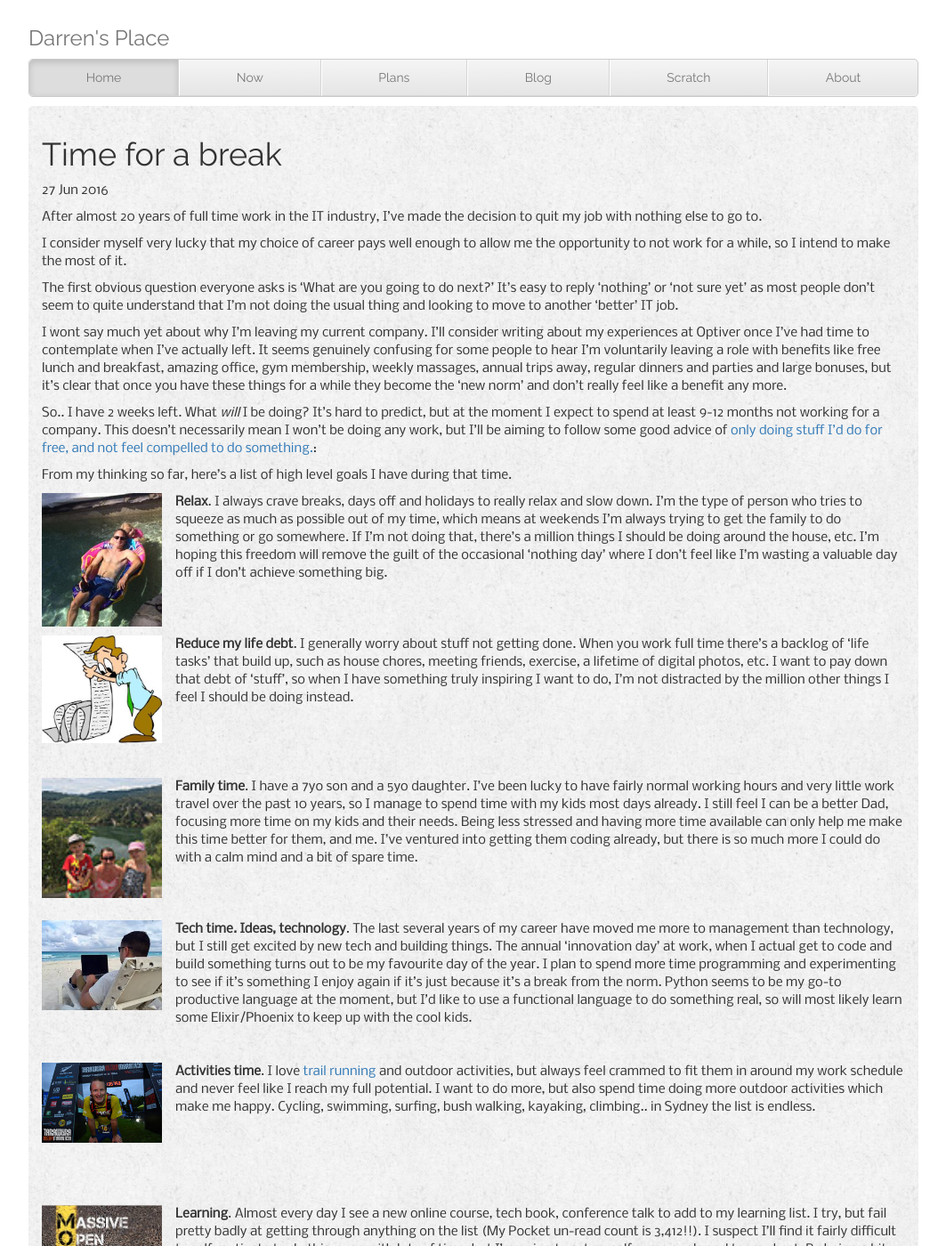
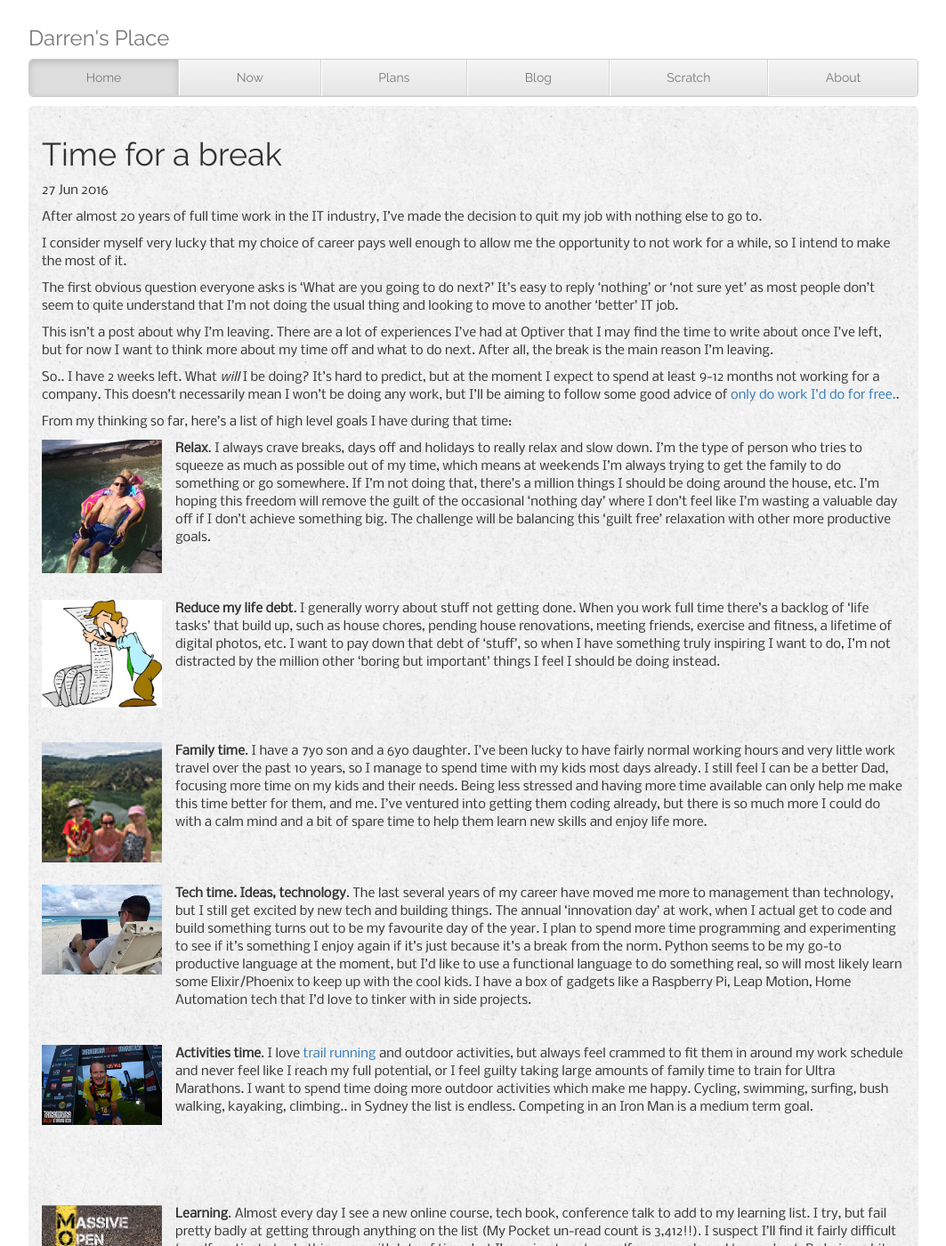
Before and after one commit to DCotterill/DCotterill.github.io, a Jekyll site: the page built from _posts/2016-06-01-Blog-First-Post-Career-Break.md, in a window 1280 px wide and 1400 px high. Shown: the whole window at 89% size, without its empty margins (108-1171 px from the left). Built offline with Jekyll 4.4.1, drawn with Linux system fonts in a browser that asks for light colours; nearby versions of some CDN libraries; some web fonts are replaced; some of the changed text lies outside the part shown.

Commit message:
Update blog post content

```diff
--- a/_posts/2016-06-01-Blog-First-Post-Career-Break.md
+++ b/_posts/2016-06-01-Blog-First-Post-Career-Break.md
@@ -13,31 +13,31 @@ I consider myself very lucky that my choice of career pays well enough to allow
 
 The first obvious question everyone asks is 'What are you going to do next?' It's easy to reply 'nothing' or 'not sure yet' as most people don't seem to quite understand that I'm not doing the usual thing and looking to move to another 'better' IT job.
 
-I wont say much yet about why I'm leaving my current company. I'll consider writing about my experiences at Optiver once I've had time to contemplate when I've actually left. It seems genuinely confusing for some people to hear I'm voluntarily leaving a role with benefits like free lunch and breakfast, amazing office, gym membership, weekly massages, annual trips away, regular dinners and parties and large bonuses, but it's clear that once you have these things for a while they become the 'new norm' and don't really feel like a benefit any more.
+This isn't a post about why I'm leaving. There are a lot of experiences I've had at Optiver that I may find the time to write about once I've left, but for now I want to think more about my time off and what to do next. After all, the break is the main reason I'm leaving.
 
-So.. I have 2 weeks left. What *will* I be doing? It's hard to predict, but at the moment I expect to spend at least 9-12 months not working for a company. This doesn't necessarily mean I won't be doing any work, but I'll be aiming to follow some good advice of [only doing stuff I'd do for free, and not feel compelled to do something.](http://www.mrmoneymustache.com/2015/04/15/great-news-early-retirement-doesnt-mean-youll-stop-working):
+So.. I have 2 weeks left. What *will* I be doing? It's hard to predict, but at the moment I expect to spend at least 9-12 months not working for a company. This doesn't necessarily mean I won't be doing any work, but I'll be aiming to follow some good advice of [only do work I'd do for free.](http://www.mrmoneymustache.com/2015/04/15/great-news-early-retirement-doesnt-mean-youll-stop-working).
 
-From my thinking so far, here's a list of high level goals I have during that time.
+From my thinking so far, here's a list of high level goals I have during that time:
 
 <div style="height:150px;  width:150px; overflow:hidden; align:left; float:left">
-<img src="{{site.baseurl}}/img/relax.jpg" width="150px" align="left" style="PADDING-RIGHT: 15px;"/></div>**Relax**. I always crave breaks, days off and holidays to really relax and slow down. I'm the type of person who tries to squeeze as much as possible out of my time, which means at weekends I'm always trying to get the family to do something or go somewhere. If I'm not doing that, there's a million things I should be doing around the house, etc. I'm hoping this freedom will remove the guilt of the occasional 'nothing day' where I don't feel like I'm wasting a valuable day off if I don't achieve something big.
+<img src="{{site.baseurl}}/img/relax.jpg" width="150px" align="left" style="PADDING-RIGHT: 15px;"/></div>**Relax**. I always crave breaks, days off and holidays to really relax and slow down. I'm the type of person who tries to squeeze as much as possible out of my time, which means at weekends I'm always trying to get the family to do something or go somewhere. If I'm not doing that, there's a million things I should be doing around the house, etc. I'm hoping this freedom will remove the guilt of the occasional 'nothing day' where I don't feel like I'm wasting a valuable day off if I don't achieve something big. The challenge will be balancing this 'guilt free' relaxation with other more productive goals.
 
 <br/><br/>
 <div style="height:150px;  width:150px; overflow:hidden; align:left; float:left">
-<img src="{{site.baseurl}}/img/to-do-list.jpg" width="150px" align="left" style="PADDING-RIGHT: 15px;"/></div>**Reduce my life debt**. I generally worry about stuff not getting done. When you work full time there's a backlog of 'life tasks' that build up, such as house chores, meeting friends, exercise, a lifetime of digital photos, etc. I want to pay down that debt of 'stuff', so when I have something truly inspiring I want to do, I'm not distracted by the million other things I feel I should be doing instead.
+<img src="{{site.baseurl}}/img/to-do-list.jpg" width="150px" align="left" style="PADDING-RIGHT: 15px;"/></div>**Reduce my life debt**. I generally worry about stuff not getting done. When you work full time there's a backlog of 'life tasks' that build up, such as house chores, pending house renovations, meeting friends, exercise and fitness, a lifetime of digital photos, etc. I want to pay down that debt of 'stuff', so when I have something truly inspiring I want to do, I'm not distracted by the million other 'boring but important' things I feel I should be doing instead.
 
 <br/><br/><br/>
 <div style="height:150px;  width:150px; overflow:hidden; align:left; float:left">
 <img src="{{site.baseurl}}/img/family-time.jpg" width="150px" align="left" style="PADDING-RIGHT: 15px;"/></div>**Family time**.
-I have a 7yo son and a 5yo daughter. I've been lucky to have fairly normal working hours and very little work travel over the past 10 years, so I manage to spend time with my kids most days already. I still feel I can be a better Dad, focusing more time on my kids and their needs. Being less stressed and having more time available can only help me make this time better for them, and me. I've ventured into getting them coding already, but there is so much more I could do with a calm mind and a bit of spare time.
+I have a 7yo son and a 6yo daughter. I've been lucky to have fairly normal working hours and very little work travel over the past 10 years, so I manage to spend time with my kids most days already. I still feel I can be a better Dad, focusing more time on my kids and their needs. Being less stressed and having more time available can only help me make this time better for them, and me. I've ventured into getting them coding already, but there is so much more I could do with a calm mind and a bit of spare time to help them learn new skills and enjoy life more.
 
 <br/><br/>
 <div style="height:150px;  width:150px; overflow:hidden; align:left; float:left">
-<img src="{{site.baseurl}}/img/coding-beach.jpg" width="150px" align="left" style="PADDING-RIGHT: 15px;"/></div>**Tech time. Ideas, technology**. The last several years of my career have moved me more to management than technology, but I still get excited by new tech and building things. The annual 'innovation day' at work, when I actual get to code and build something turns out to be my favourite day of the year. I plan to spend more time programming and experimenting to see if it's something I enjoy again if it's just because it's a break from the norm. Python seems to be my go-to productive language at the moment, but I'd like to use a functional language to do something real, so will most likely learn some Elixir/Phoenix to keep up with the cool kids.
+<img src="{{site.baseurl}}/img/coding-beach.jpg" width="150px" align="left" style="PADDING-RIGHT: 15px;"/></div>**Tech time. Ideas, technology**. The last several years of my career have moved me more to management than technology, but I still get excited by new tech and building things. The annual 'innovation day' at work, when I actual get to code and build something turns out to be my favourite day of the year. I plan to spend more time programming and experimenting to see if it's something I enjoy again if it's just because it's a break from the norm. Python seems to be my go-to productive language at the moment, but I'd like to use a functional language to do something real, so will most likely learn some Elixir/Phoenix to keep up with the cool kids. I have a box of gadgets like a Raspberry Pi, Leap Motion, Home Automation tech that I'd love to tinker with in side projects.
 
 <br/>
 <div style="height:150px;  width:150px; overflow:hidden; align:left; float:left">
-<img src="{{site.baseurl}}/img/running.jpg" width="150px" align="left" style="PADDING-RIGHT: 15px;"/></div>**Activities time**. I love [trail running](/posts/elevation-marathon-challenge-strava-burndown) and outdoor activities, but always feel crammed to fit them in around my work schedule and never feel like I reach my full potential. I want to do more, but also spend time doing more outdoor activities which make me happy. Cycling, swimming, surfing, bush walking, kayaking, climbing.. in Sydney the list is endless.
+<img src="{{site.baseurl}}/img/running.jpg" width="150px" align="left" style="PADDING-RIGHT: 15px;"/></div>**Activities time**. I love [trail running](/posts/elevation-marathon-challenge-strava-burndown) and outdoor activities, but always feel crammed to fit them in around my work schedule and never feel like I reach my full potential, or I feel guilty taking large amounts of family time to train for Ultra Marathons. I want to spend time doing more outdoor activities which make me happy. Cycling, swimming, surfing, bush walking, kayaking, climbing.. in Sydney the list is endless. Competing in an Iron Man is a medium term goal.
 
 <br/><br/><br/><br/>
 <div style="height:150px;  width:150px; overflow:hidden; align:left; float:left">
@@ -52,15 +52,13 @@ I've always thought about blogging and publishing my ideas and experiences, but
 <br/><br/><br/><br/>
 <div style="height:150px;  width:150px; overflow:hidden; align:left; float:left">
 <img src="{{site.baseurl}}/img/manage-money.jpg" width="150px" align="left" style="PADDING-RIGHT: 15px;"/></div>**Money Management**. Create freedom and passive income streams
-I'm very lucky I can afford the time to not work. At the moment, I expect this to be a temporary situation as [my wife's recruitment business](http://www.2degreesrecruitment.com.au/) <link> keeps us financially secure. Even after 12 months though, I want to be in a position where I don't have to work unless I want to, so I need to spend some time doing some budgeting to work out what we can cut back on that won't affect our lifestyle too much, and whether I can improve my passive income streams from current investments. I've always been fairly frugal; I don't like fancy restaurants, expensive clothes, or even expensive holidays, but I'm sure there's still a lot of waste in our outgoings. This will give me a much clearer picture of long term financial goals and how to achieve them.
+I'm very lucky I can afford the time to not work. At the moment, I expect this to be a temporary situation as [my wife's recruitment business](http://www.2degreesrecruitment.com.au/) <link> keeps us financially secure. Even after 12 months though, I want to be in a position where I don't have to work unless I want to, so I need to spend some time doing some budgeting to work out what we can cut back on that won't affect our lifestyle much, and whether I can improve my passive income streams from current investments. I've always been fairly frugal; I don't like fancy restaurants, expensive clothes, or even expensive holidays, but I'm sure there's still a lot of waste in our outgoings. This will give me a much clearer picture of long term financial goals and how to achieve them.
 
-The second thing people say to me after I announce my plans is 'You'll get bored in a few months and be looking for a new job'. The more I think about it, I don't think that will happen any time soon.
-
-During my time off, I'm hoping to keep an up-to-date list of:
+The second thing people say to me after I announce my plans is 'You'll get bored in a few months and be looking for a new job'. I think that's *very* unlikely, but time will tell. During my time off, I'm hoping to keep an up-to-date list of:
 
 * Things I'm focusing on [now](/now).
 * [Plans](/plans) that I'd like to do.
 
-I have 2 weeks left of work, so for at least the first month I'll be prioritising the 'relax' goal fairly highly, so I'm straigt off to New Zealand with the family for a week of snowboarding :-)
+I have 2 weeks left of work, so for at least the first month I'll be prioritising the 'relax' goal fairly highly, so I'm straight off to New Zealand with the family for a week of snowboarding :-)
 
-Hopefully after that, this site will take some shape and I'll be doing something useful worth writing about here.
+Hopefully after that, this site will take some shape and I'll be able to write about some of the more interesting things I'm doing to achieve these goals that might be worth sharing.
```
